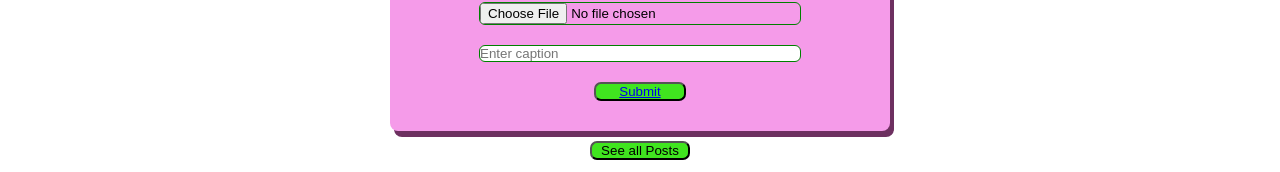
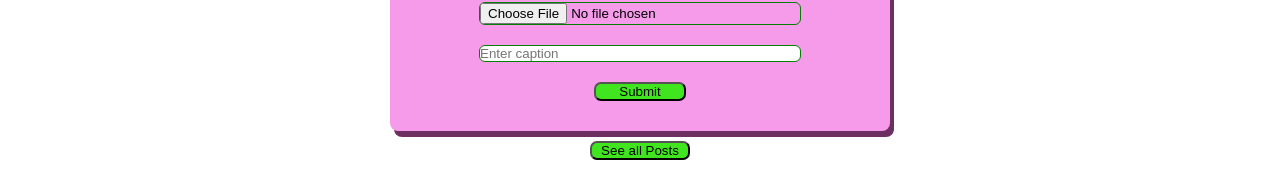
Before and after one commit to rishabh-dubey-8769/post-interest.com, a React (Vite) app in the folder Front-end/: page /create-post in a window 1280 px wide. Shown: the part 378-550 px from the top of the page. Built offline with nearby package versions, Linux system fonts and the light colour scheme.

Commit message:
Update CreatePost.jsx

```diff
--- a/Front-end/src/pages/CreatePost.jsx
+++ b/Front-end/src/pages/CreatePost.jsx
@@ -5,16 +5,17 @@ import { Link } from 'react-router-dom'
 const CreatePost = () => {
   const navigate=useNavigate()
   const handleSubmit=async(e)=>{
+    alert("You have successfully posted.")
     e.preventDefault()
     const formData=new FormData(e.target)
-    axios.post("http://localhost:3000/create-post",formData)
+    axios.post("https://post-interest-com.onrender.com/create-post",formData)
     .then((res)=>{
       navigate("/feed")
     })
     .catch((err)=>{
       console.log(err)
       alert('Error creating post.')
-    })
+    });
   }
   return (
     <section className='create-post-section'>
@@ -22,7 +23,7 @@ const CreatePost = () => {
         <form onSubmit={handleSubmit} >
             <input type="file" name="image" accept="image/*"  />
             <input type="text" name="caption" placeholder='Enter caption' required />
-            <button type="submit" ><Link to="/feed" >Submit</Link></button>
+            <button type="submit" >Submit</button>
         </form>
         <Link to="/feed" ><button className='btn-footer'>See all Posts</button></Link>
     </section>
```
